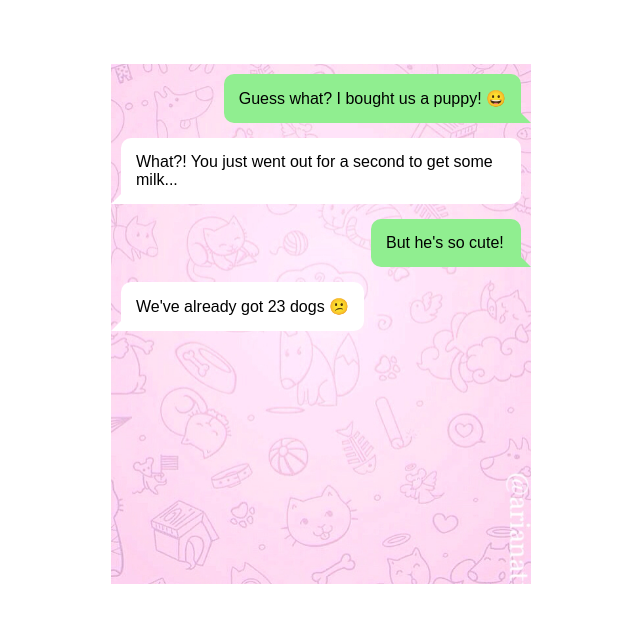
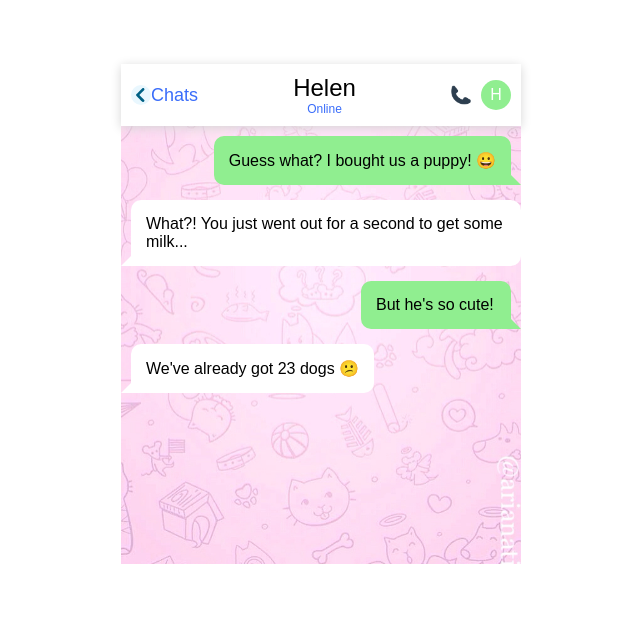
Before and after one commit to JamshidbekJS/chat, a plain HTML site: page index.html in a window 1280 px wide. Shown: the whole page, without its empty margins (319-959 px from the left). Drawn offline with Linux system fonts and the light colour scheme; a web font is replaced by a local one.

Commit message:
complate

```diff
--- a/index.html
+++ b/index.html
@@ -9,6 +9,16 @@
 </head>
 <body>
     <div class="chat">
+        <div class="chat__top">
+            <div class="chat__back">Chats</div>
+            <div class="chat__interlocutor">
+                <h2 class="chat__name">Helen</h2>
+                <p class="chat__activity">Online</p>
+            </div>
+            <div class="chat__profil">
+                <p class="chat__image">H</p>
+            </div>
+        </div>
         <div class="chat__content">
             <p class="chat__text">
                 Guess what? I bought us a puppy! &#128512
--- a/scss/blocks/_chat.scss
+++ b/scss/blocks/_chat.scss
@@ -1,5 +1,5 @@
 .chat{
-    padding: 10px;
+    // padding: 0 10px;
     max-width: 400px;
     min-height: 500px;
     background-image: url(./../../images/background.jpg);
@@ -12,24 +12,100 @@
     margin-top: 5%;
     margin-left: auto;
     margin-right: auto;
+    box-sizing: border-box;
+
+    &__top{
+        display: flex;
+        padding-left: 10px;
+        padding-right: 10px;
+        margin-bottom: 10px;
+        align-items: center;
+        justify-content: space-between;
+        background-color: #ffffff;
+        box-shadow: 0 2px 10px #d6d6d6;
+    }
+
+    &__name{
+        margin: 0;
+        padding: 0;
+        font-size: 24px;
+        font-weight: 400;
+    }
+
+    &__activity{
+        margin: 0;
+        padding: 0;
+        font-size: 12px;
+        color: #3a6dfa;
+        text-align: center;
+    }
+
+    &__back{
+        margin: 0;
+        padding: 0;
+        color: #3a6dfa;
+        font-size: 18px;
+        display: flex;
+        align-items: center;
+    }
+
+    &__image{
+        width: 30px;
+        height: 30px;
+        color: white;
+        background-color: lightgreen;
+        border-radius: 50%;
+        display: flex;
+        align-items: center;
+        justify-content: center;
+    }
+
+    &__profil{
+        display: flex;
+        align-items: center;
+    }
+
+    &__profil::before{
+        content: "";
+        width: 20px;
+        height: 20px;
+        display: block;
+        margin-right: 10px;
+        background-image: url(./../../images/telephone.png);
+        background-repeat: no-repeat;
+        background-position: left center;
+        background-size: contain;
+    }
+
+    &__back::before{
+        content: "";
+        width: 20px;
+        height: 20px;
+        display: block;
+        background-image: url(./../../images/backArrow_icon.svg);
+        background-repeat: no-repeat;
+        background-position: left center;
+        background-size: contain;
+    }
 
     &__content{
         padding: 10px;
+        margin-left: 10px;
+        margin-right: 10px;
         border-radius: 10px;
-        // min-width: 120px;
         padding: 15px;
         margin-bottom: 15px;
-        display: inline-block;
+        display: flex;
         position: relative;
     }
 
-    &__content:nth-child(even){
+    &__content:nth-child(odd){
         background-color: white;
         margin-right: auto;
     }
 
 
-    &__content:nth-child(odd){
+    &__content:nth-child(even){
         margin-left: auto;
         background-color: lightgreen;
     }
@@ -40,7 +116,7 @@
         min-width: 120px;
     }
 
-    &__content:nth-child(even)::before{
+    &__content:nth-child(odd)::before{
         content: "";
         width: 0;
         height: 0;
@@ -54,7 +130,7 @@
         transform: translateX(50%);
     }
 
-    &__content:nth-child(odd)::after{
+    &__content:nth-child(even)::after{
         content: "";
         width: 0;
         height: 0;
```
Also changed, not shown: css/main.css, images/backArrow_icon.svg (added), images/return.png (added), images/telephone.png (added), 1 other file.
